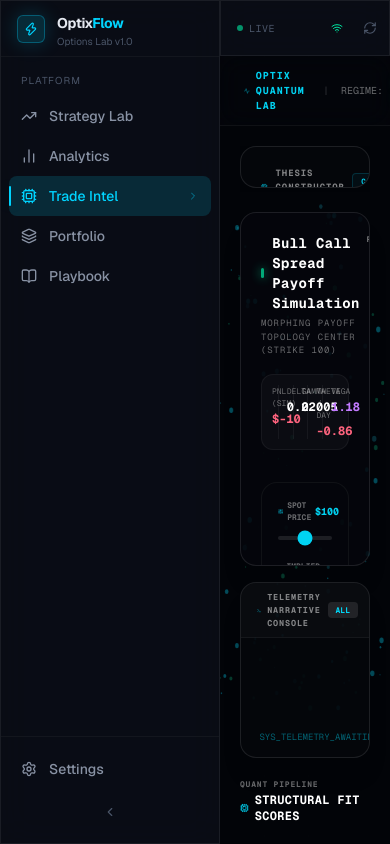
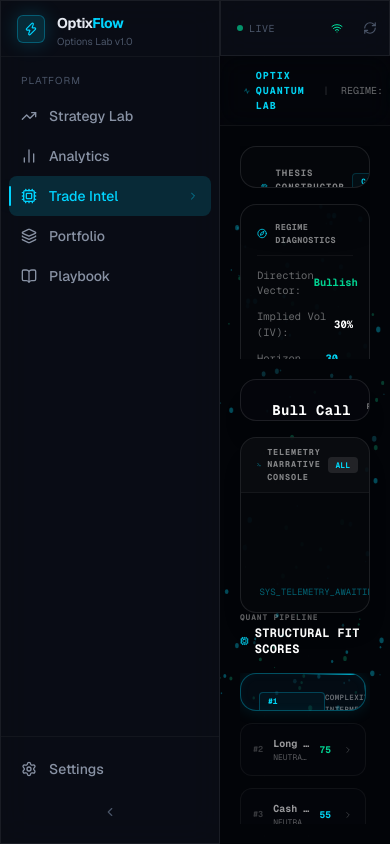
Before and after one commit to ssashiiiuhh/OptixFlow, a Next.js app: page /intelligence in a window 390 px wide. Built offline with nearby package versions, Linux system fonts and the light colour scheme.

Commit message:
layout: constrain grid container to viewport height to enable column-level scrolling

```diff
--- a/src/components/intelligence/TradeIntelDashboard.tsx
+++ b/src/components/intelligence/TradeIntelDashboard.tsx
@@ -392,7 +392,7 @@ export default function TradeIntelDashboard() {
       </div>
 
       {/* Main Viewport Grid */}
-      <div className="flex-1 grid grid-cols-1 lg:grid-cols-12 gap-5 p-5 min-h-0 relative z-10 overflow-y-auto lg:overflow-hidden">
+      <div className="flex-1 h-0 grid grid-cols-1 lg:grid-cols-12 gap-5 p-5 min-h-0 relative z-10 overflow-y-auto lg:overflow-hidden">
 
         {/* Left Column: Thesis Constructor Cockpit (col-span-4 / 3) */}
         <div className="lg:col-span-4 xl:col-span-3 flex flex-col gap-4 h-full min-h-0 overflow-y-auto pr-0 lg:pr-1">
@@ -438,7 +438,7 @@ export default function TradeIntelDashboard() {
         </div>
 
         {/* Center Column: Scenario Reality Simulator (col-span-5 / 6) */}
-        <div className="lg:col-span-5 xl:col-span-6 flex flex-col gap-4 min-h-[500px] lg:min-h-0">
+        <div className="lg:col-span-5 xl:col-span-6 flex flex-col gap-4 h-full min-h-0">
 
           {/* Payoff Graph Viewport */}
           <div className="flex-1 bg-[#05070c]/85 border border-white/10 rounded-2xl p-5 shadow-xl flex flex-col min-h-0 relative overflow-hidden">
```
